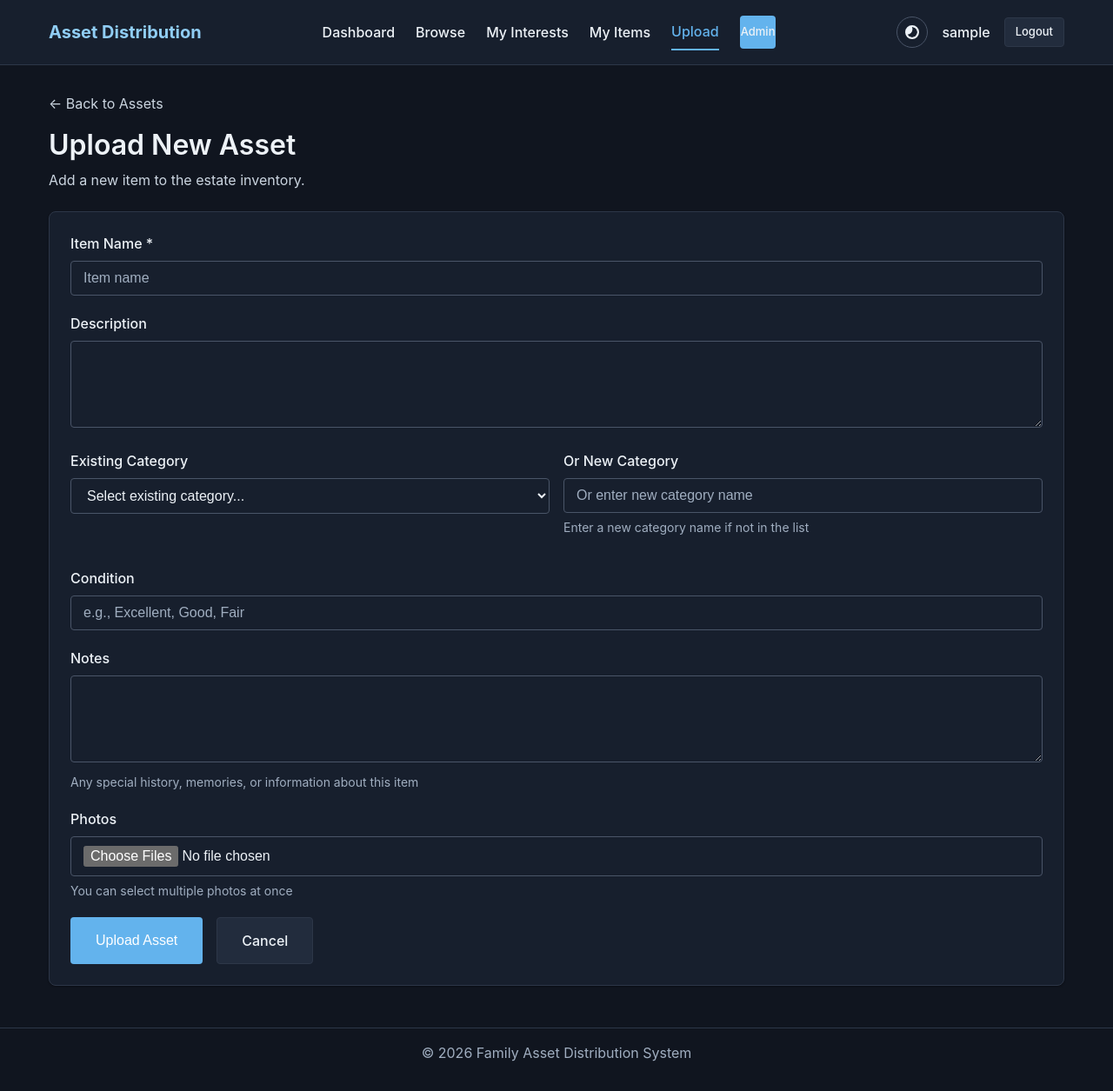
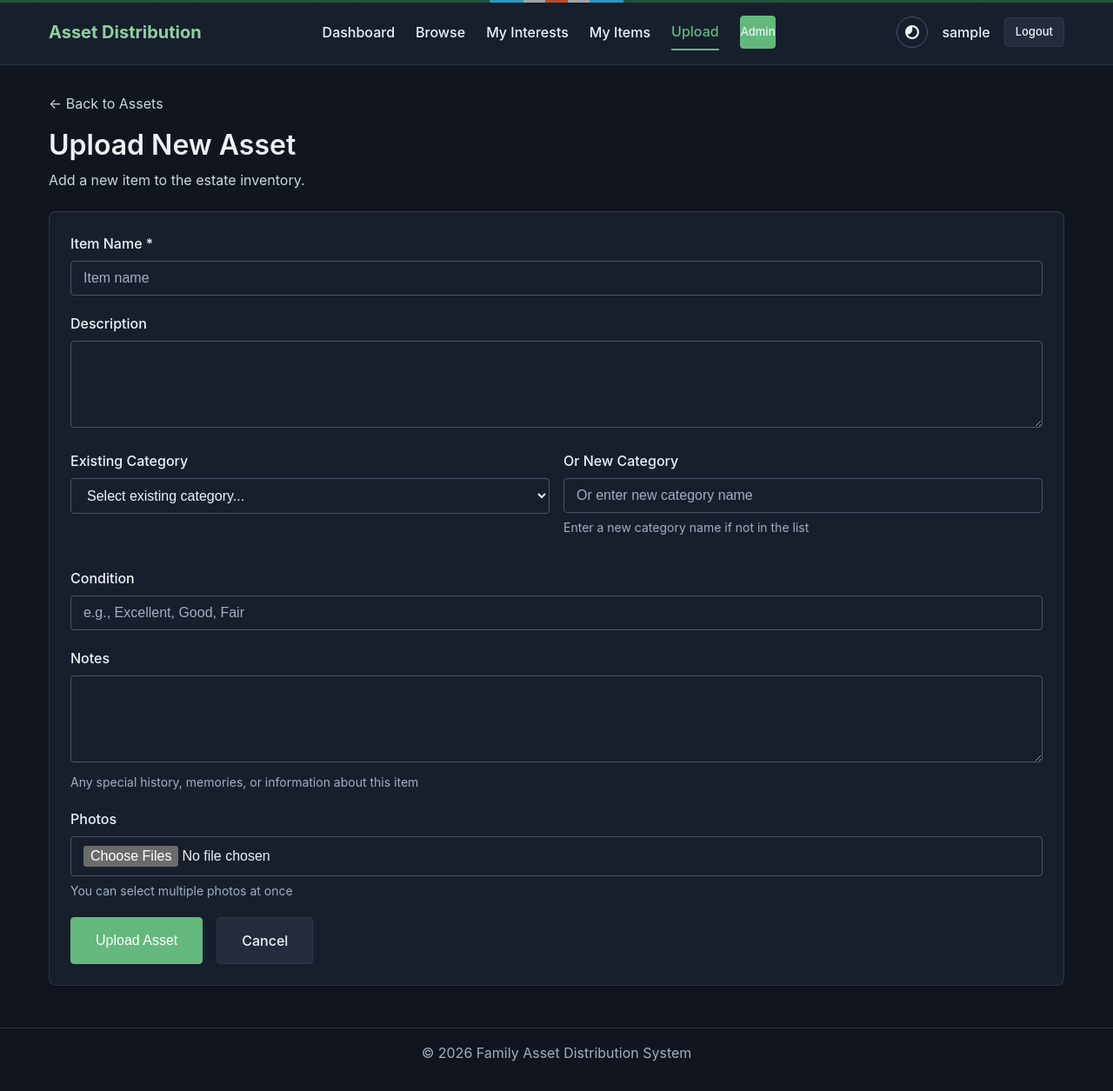
Before and after one commit to darrenmcewan/Asset-Distribution, a Django app: page /upload/ in a window 1280 px wide. Shown: the whole page at 87% size. Run offline with Django 4.2, Linux system fonts and the light colour scheme; the visitor is signed in with stand-in values (Sample User, id 1); data that the repository does not hold is empty.

Commit message:
clan colors

```diff
--- a/static/css/style.css
+++ b/static/css/style.css
@@ -8,9 +8,28 @@
    ============================================================================ */
 :root {
     color-scheme: light;
-    --color-primary: #2c5282;
-    --color-primary-dark: #1a365d;
-    --color-primary-light: #4299e1;
+    --clan-green: #369057;
+    --clan-red: #de5124;
+    --clan-blue: #24b1de;
+    --clan-grey: #bbbbbb;
+    --clan-green-ui: #2f7d4d;
+    --clan-green-dark: #1f5e3a;
+    --clan-green-soft: rgba(54, 144, 87, 0.12);
+    --clan-red-soft: rgba(222, 81, 36, 0.18);
+    --clan-blue-soft: rgba(36, 177, 222, 0.16);
+    --clan-thread: linear-gradient(
+        90deg,
+        var(--clan-green) 0 44%,
+        var(--clan-blue) 44% 47%,
+        var(--clan-grey) 47% 49%,
+        var(--clan-red) 49% 51%,
+        var(--clan-grey) 51% 53%,
+        var(--clan-blue) 53% 56%,
+        var(--clan-green) 56% 100%
+    );
+    --color-primary: var(--clan-green-ui);
+    --color-primary-dark: var(--clan-green-dark);
+    --color-primary-light: var(--clan-blue);
     --color-secondary: #718096;
     --color-success: #38a169;
     --color-warning: #d69e2e;
@@ -42,9 +61,28 @@
 
 html[data-theme="dark"] {
     color-scheme: dark;
-    --color-primary: #63b3ed;
-    --color-primary-dark: #90cdf4;
-    --color-primary-light: #4299e1;
+    --clan-green: #369057;
+    --clan-red: #de5124;
+    --clan-blue: #24b1de;
+    --clan-grey: #bbbbbb;
+    --clan-green-ui: #64b87d;
+    --clan-green-dark: #64b87d;
+    --clan-green-soft: rgba(54, 144, 87, 0.18);
+    --clan-red-soft: rgba(222, 81, 36, 0.22);
+    --clan-blue-soft: rgba(36, 177, 222, 0.2);
+    --clan-thread: linear-gradient(
+        90deg,
+        #1f5e3a 0 44%,
+        var(--clan-blue) 44% 47%,
+        var(--clan-grey) 47% 49%,
+        var(--clan-red) 49% 51%,
+        var(--clan-grey) 51% 53%,
+        var(--clan-blue) 53% 56%,
+        #1f5e3a 56% 100%
+    );
+    --color-primary: var(--clan-green-ui);
+    --color-primary-dark: #8fcf9f;
+    --color-primary-light: var(--clan-blue);
     --color-secondary: #a0aec0;
     --color-success: #68d391;
     --color-warning: #f6ad55;
@@ -173,6 +211,17 @@ p {
     z-index: 100;
 }
 
+.header::before {
+    content: "";
+    position: absolute;
+    top: 0;
+    left: 0;
+    right: 0;
+    height: 3px;
+    background: var(--clan-thread);
+    opacity: 0.85;
+}
+
 .header-inner {
     display: flex;
     justify-content: space-between;
@@ -280,6 +329,7 @@ html[data-theme="dark"] .theme-toggle-icon {
 .card {
     background-color: var(--color-bg-white);
     border: 1px solid var(--color-border);
+    border-top-color: rgba(54, 144, 87, 0.35);
     border-radius: var(--radius-md);
     padding: 1.5rem;
     margin-bottom: 1rem;
@@ -326,6 +376,7 @@ html[data-theme="dark"] .theme-toggle-icon {
 .btn-primary {
     background-color: var(--color-primary);
     color: white;
+    border-color: var(--color-primary);
 }
 
 .btn-primary:hover {
--- a/templates/admin_login.html
+++ b/templates/admin_login.html
@@ -6,7 +6,7 @@
     <meta name="viewport" content="width=device-width, initial-scale=1.0">
     <title>Admin Login - Asset Distribution</title>
     {% include 'includes/theme_init.html' %}
-    <link rel="stylesheet" href="{% static 'css/style.css' %}?v=theme-default-dark-1">
+    <link rel="stylesheet" href="{% static 'css/style.css' %}?v=clan-accent-1">
 </head>
 <body>
     <div class="auth-theme-toggle">{% include 'includes/theme_toggle.html' %}</div>
@@ -43,6 +43,6 @@
             </div>
         </div>
     </div>
-    <script src="{% static 'js/theme.js' %}?v=theme-default-dark-1"></script>
+    <script src="{% static 'js/theme.js' %}?v=clan-accent-1"></script>
 </body>
 </html>
--- a/templates/base.html
+++ b/templates/base.html
@@ -6,7 +6,7 @@
     <meta name="viewport" content="width=device-width, initial-scale=1.0">
     <title>{% block title %}Asset Distribution{% endblock %}</title>
     {% include 'includes/theme_init.html' %}
-    <link rel="stylesheet" href="{% static 'css/style.css' %}?v=theme-default-dark-1">
+    <link rel="stylesheet" href="{% static 'css/style.css' %}?v=clan-accent-1">
     {% block extra_css %}{% endblock %}
 </head>
 <body>
@@ -43,7 +43,7 @@
             <div class="container"><p>&copy; 2026 Family Asset Distribution System</p></div>
         </footer>
     </div>
-    <script src="{% static 'js/theme.js' %}?v=theme-default-dark-1"></script>
+    <script src="{% static 'js/theme.js' %}?v=clan-accent-1"></script>
     {% block extra_js %}{% endblock %}
 </body>
 </html>
--- a/templates/identity_select.html
+++ b/templates/identity_select.html
@@ -6,7 +6,7 @@
     <meta name="viewport" content="width=device-width, initial-scale=1.0">
     <title>Select Your Identity - Asset Distribution</title>
     {% include 'includes/theme_init.html' %}
-    <link rel="stylesheet" href="{% static 'css/style.css' %}?v=theme-default-dark-1">
+    <link rel="stylesheet" href="{% static 'css/style.css' %}?v=clan-accent-1">
 </head>
 <body>
     <div class="auth-theme-toggle">{% include 'includes/theme_toggle.html' %}</div>
@@ -41,6 +41,6 @@
             <a href="{% url 'logout' %}" class="text-muted">← Back to Login</a>
         </div>
     </div>
-    <script src="{% static 'js/theme.js' %}?v=theme-default-dark-1"></script>
+    <script src="{% static 'js/theme.js' %}?v=clan-accent-1"></script>
 </body>
 </html>
--- a/templates/login.html
+++ b/templates/login.html
@@ -6,7 +6,7 @@
     <meta name="viewport" content="width=device-width, initial-scale=1.0">
     <title>Login - Asset Distribution</title>
     {% include 'includes/theme_init.html' %}
-    <link rel="stylesheet" href="{% static 'css/style.css' %}?v=theme-default-dark-1">
+    <link rel="stylesheet" href="{% static 'css/style.css' %}?v=clan-accent-1">
 </head>
 <body>
     <div class="auth-theme-toggle">{% include 'includes/theme_toggle.html' %}</div>
@@ -26,6 +26,6 @@
             <div style="text-align: center; margin-top: 1.5rem; padding-top: 1.5rem; border-top: 1px solid var(--color-border);">Don't have an account? <a href="{% url 'signup' %}">Sign up</a></div>
         </div>
     </div>
-    <script src="{% static 'js/theme.js' %}?v=theme-default-dark-1"></script>
+    <script src="{% static 'js/theme.js' %}?v=clan-accent-1"></script>
 </body>
 </html>
--- a/templates/registration/password_reset_complete.html
+++ b/templates/registration/password_reset_complete.html
@@ -3,7 +3,7 @@
 <html><head>
 <meta charset="UTF-8"><title>Password Reset Complete</title>
 {% include 'includes/theme_init.html' %}
-<link rel="stylesheet" href="{% static 'css/style.css' %}?v=theme-default-dark-1">
+<link rel="stylesheet" href="{% static 'css/style.css' %}?v=clan-accent-1">
 </head><body>
 <div class="auth-theme-toggle">{% include 'includes/theme_toggle.html' %}</div>
 <div class="login-container"><div class="login-box">
@@ -11,5 +11,5 @@
 <p>Your password has been reset successfully.</p>
 <div style="text-align: center; margin-top: 1.5rem;"><a href="{% url 'login' %}" class="btn btn-primary">Log in</a></div>
 </div></div>
-<script src="{% static 'js/theme.js' %}?v=theme-default-dark-1"></script>
+<script src="{% static 'js/theme.js' %}?v=clan-accent-1"></script>
 </body></html>
--- a/templates/registration/password_reset_confirm.html
+++ b/templates/registration/password_reset_confirm.html
@@ -3,7 +3,7 @@
 <html><head>
 <meta charset="UTF-8"><title>Set New Password</title>
 {% include 'includes/theme_init.html' %}
-<link rel="stylesheet" href="{% static 'css/style.css' %}?v=theme-default-dark-1">
+<link rel="stylesheet" href="{% static 'css/style.css' %}?v=clan-accent-1">
 </head><body>
 <div class="auth-theme-toggle">{% include 'includes/theme_toggle.html' %}</div>
 <div class="login-container"><div class="login-box">
@@ -19,5 +19,5 @@
 <p>This password reset link is invalid or has expired. Please <a href="{% url 'password_reset' %}">request a new one</a>.</p>
 {% endif %}
 </div></div>
-<script src="{% static 'js/theme.js' %}?v=theme-default-dark-1"></script>
+<script src="{% static 'js/theme.js' %}?v=clan-accent-1"></script>
 </body></html>
--- a/templates/registration/password_reset_done.html
+++ b/templates/registration/password_reset_done.html
@@ -3,7 +3,7 @@
 <html><head>
 <meta charset="UTF-8"><title>Email Sent</title>
 {% include 'includes/theme_init.html' %}
-<link rel="stylesheet" href="{% static 'css/style.css' %}?v=theme-default-dark-1">
+<link rel="stylesheet" href="{% static 'css/style.css' %}?v=clan-accent-1">
 </head><body>
 <div class="auth-theme-toggle">{% include 'includes/theme_toggle.html' %}</div>
 <div class="login-container"><div class="login-box">
@@ -12,5 +12,5 @@
 <p class="text-muted" style="margin-top: 1rem;">If you don't receive an email within a few minutes, contact a family administrator — they can reset your password manually.</p>
 <div style="text-align: center; margin-top: 1.5rem;"><a href="{% url 'login' %}" class="btn btn-secondary">Back to login</a></div>
 </div></div>
-<script src="{% static 'js/theme.js' %}?v=theme-default-dark-1"></script>
+<script src="{% static 'js/theme.js' %}?v=clan-accent-1"></script>
 </body></html>
--- a/templates/registration/password_reset_form.html
+++ b/templates/registration/password_reset_form.html
@@ -3,7 +3,7 @@
 <html><head>
 <meta charset="UTF-8"><title>Reset Password</title>
 {% include 'includes/theme_init.html' %}
-<link rel="stylesheet" href="{% static 'css/style.css' %}?v=theme-default-dark-1">
+<link rel="stylesheet" href="{% static 'css/style.css' %}?v=clan-accent-1">
 </head><body>
 <div class="auth-theme-toggle">{% include 'includes/theme_toggle.html' %}</div>
 <div class="login-container"><div class="login-box">
@@ -16,5 +16,5 @@
 </form>
 <div style="text-align: center; margin-top: 1rem;"><a href="{% url 'login' %}" class="text-muted">Back to login</a></div>
 </div></div>
-<script src="{% static 'js/theme.js' %}?v=theme-default-dark-1"></script>
+<script src="{% static 'js/theme.js' %}?v=clan-accent-1"></script>
 </body></html>
--- a/templates/signup.html
+++ b/templates/signup.html
@@ -6,7 +6,7 @@
     <meta name="viewport" content="width=device-width, initial-scale=1.0">
     <title>Sign Up - Asset Distribution</title>
     {% include 'includes/theme_init.html' %}
-    <link rel="stylesheet" href="{% static 'css/style.css' %}?v=theme-default-dark-1">
+    <link rel="stylesheet" href="{% static 'css/style.css' %}?v=clan-accent-1">
 </head>
 <body>
     <div class="auth-theme-toggle">{% include 'includes/theme_toggle.html' %}</div>
@@ -28,6 +28,6 @@
             <div style="text-align: center; margin-top: 1.5rem; padding-top: 1.5rem; border-top: 1px solid var(--color-border);">Already have an account? <a href="{% url 'login' %}">Log in</a></div>
         </div>
     </div>
-    <script src="{% static 'js/theme.js' %}?v=theme-default-dark-1"></script>
+    <script src="{% static 'js/theme.js' %}?v=clan-accent-1"></script>
 </body>
 </html>
```
Also changed, not shown: other parts of static/css/style.css (+31 -3 lines).
